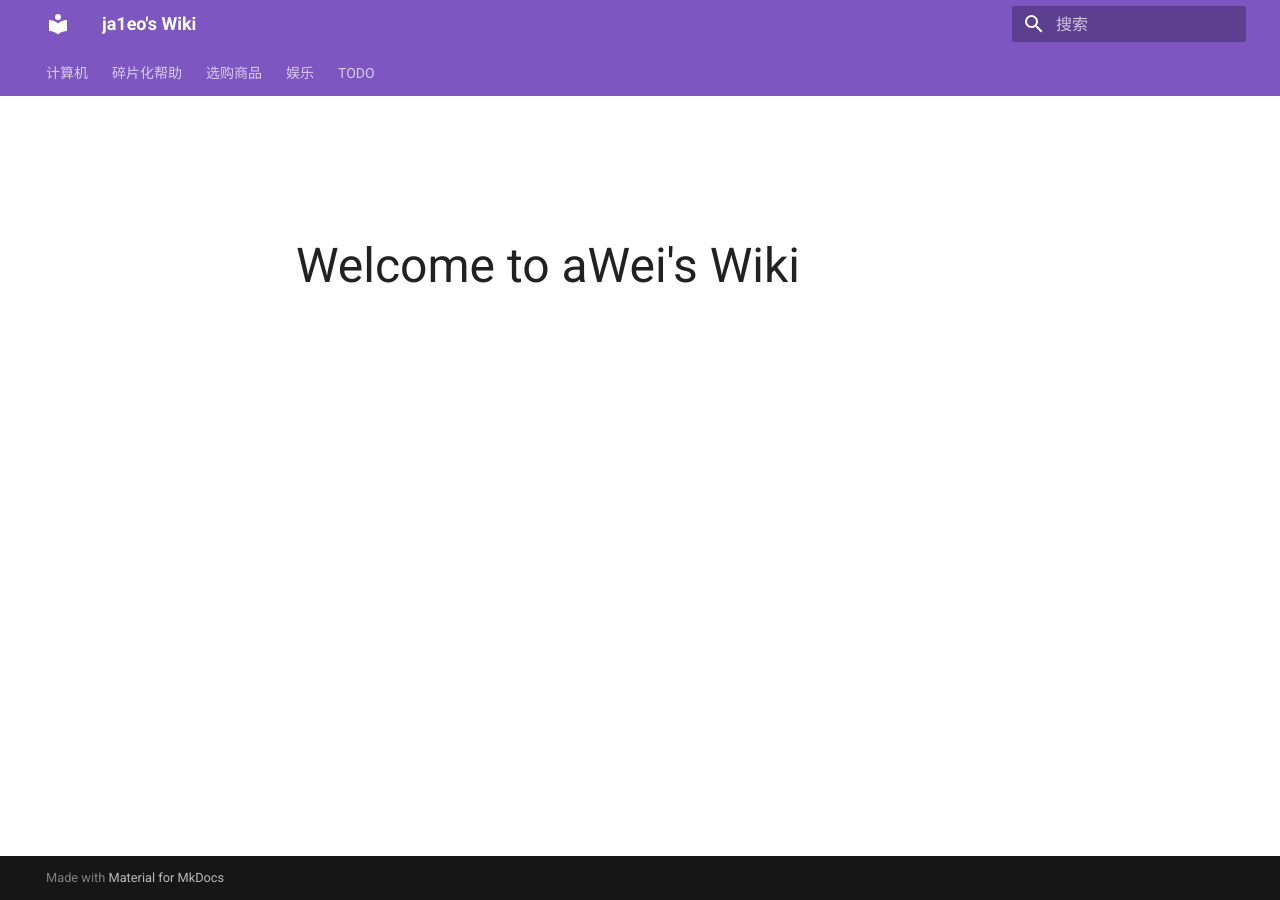
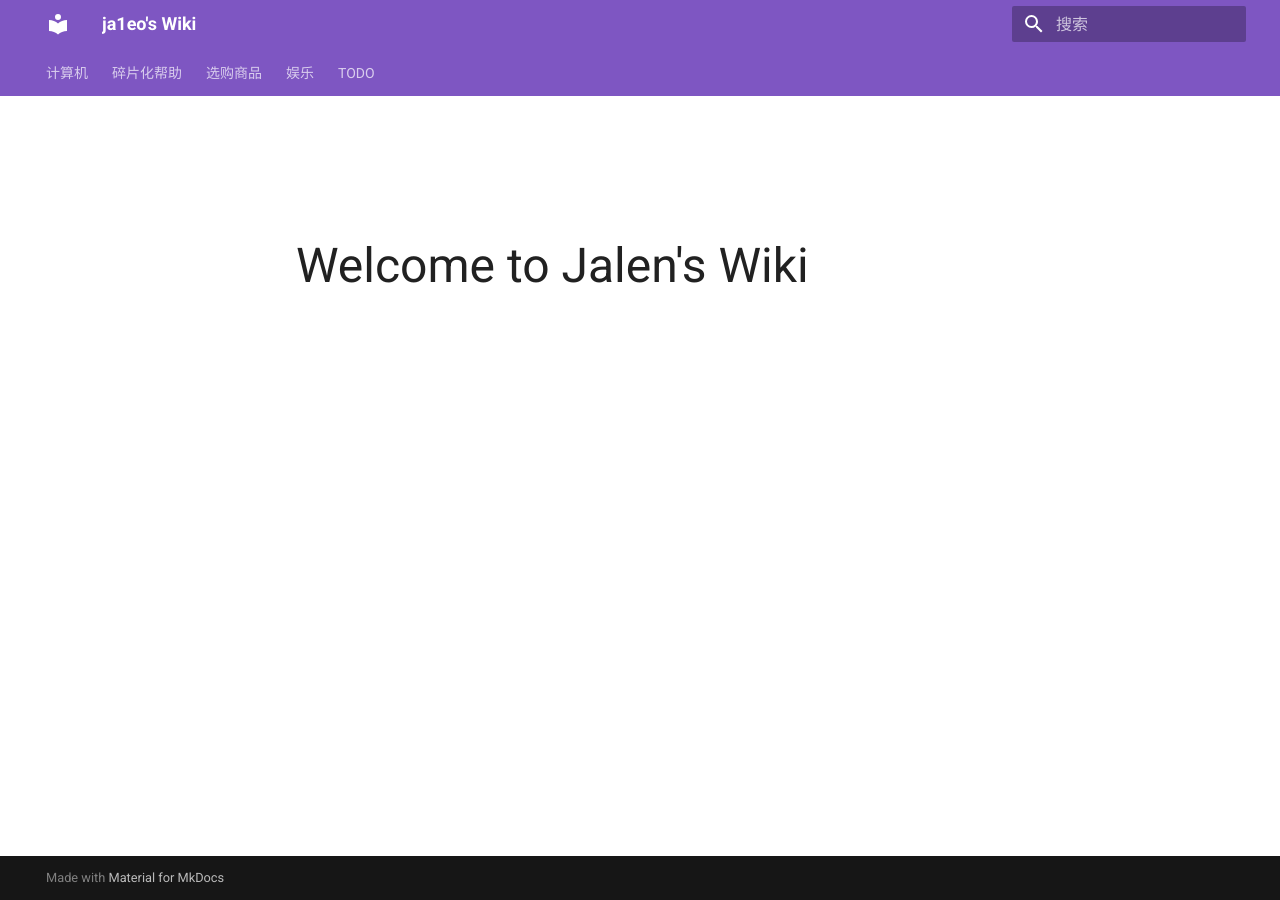
Before and after one commit to JA1E0/wiki, an MkDocs documentation site: the page built from docs/index.md, in a window 1280 px wide. Built offline with MkDocs 1.6.1 and Material for MkDocs 9.7.7, drawn with Linux system fonts in a browser that asks for light colours; old or Windows-style settings are respelled for this version of MkDocs.

Commit message:
Update index.md

```diff
--- a/docs/index.md
+++ b/docs/index.md
@@ -1,2 +1,2 @@
 #
-<font size=20> Welcome to aWei's Wiki </font>
+<font size=20> Welcome to Jalen's Wiki </font>
```
